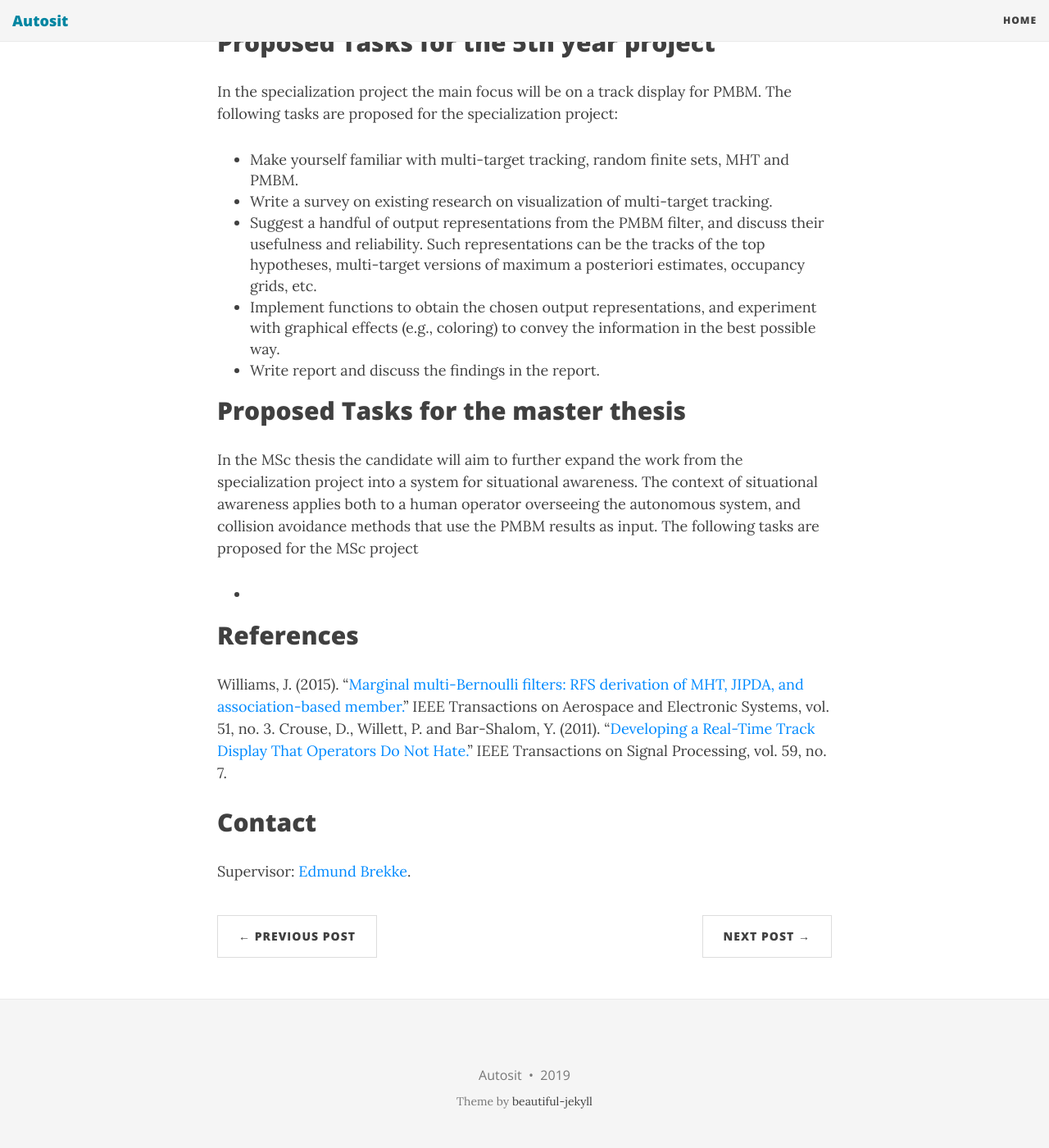
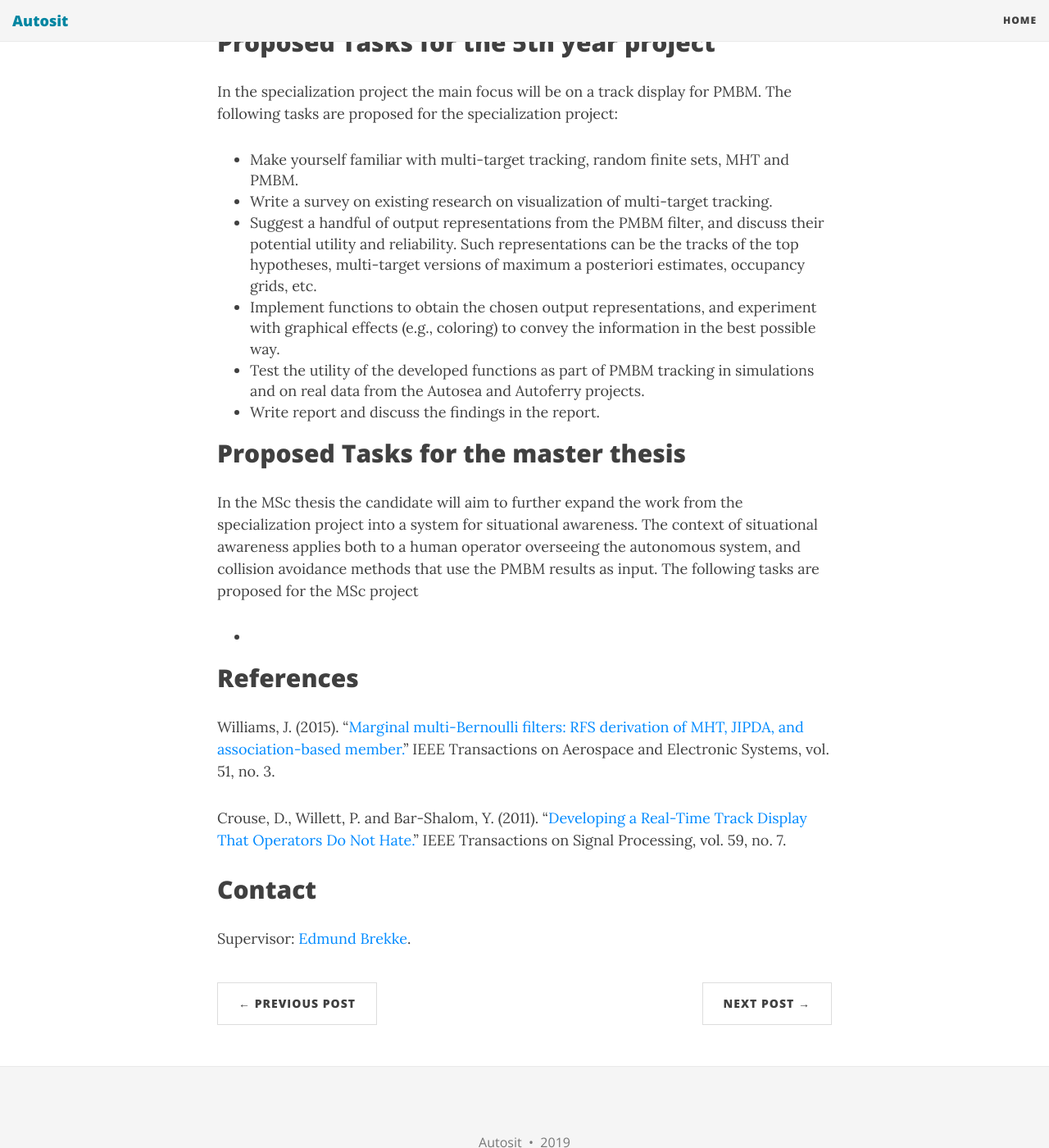
Before and after one commit to autosit/autosit.github.io, a Jekyll site: the page built from _posts/2019-04-12-pmbm_visualization.md, in a window 1280 px wide and 1400 px high, scrolled down 1210 px. Shown: the whole window at 82% size. Built offline with Jekyll 4.4.1, drawn with Linux system fonts in a browser that asks for light colours; nearby versions of some CDN libraries.

Commit message:
more text on pmbm visu

```diff
--- a/_posts/2019-04-12-pmbm_visualization.md
+++ b/_posts/2019-04-12-pmbm_visualization.md
@@ -32,8 +32,9 @@ In the specialization project the main focus will be on a track display for PMBM
 
 * Make yourself familiar with multi-target tracking, random finite sets, MHT and PMBM.
 * Write a survey on existing research on visualization of multi-target tracking.
-* Suggest a handful of output representations from the PMBM filter, and discuss their usefulness and reliability. Such representations can be the tracks of the top hypotheses, multi-target versions of maximum a posteriori estimates, occupancy grids, etc.
+* Suggest a handful of output representations from the PMBM filter, and discuss their potential utility and reliability. Such representations can be the tracks of the top hypotheses, multi-target versions of maximum a posteriori estimates, occupancy grids, etc.
 * Implement functions to obtain the chosen output representations, and experiment with graphical effects (e.g., coloring) to convey the information in the best possible way.
+* Test the utility of the developed functions as part of PMBM tracking in simulations and on real data from the Autosea and Autoferry projects.
 * Write report and discuss the findings in the report.
 
 ## Proposed Tasks for the master thesis
@@ -45,6 +46,7 @@ In the MSc thesis the candidate will aim to further expand the work from the spe
 
 ## References
 Williams, J. (2015). "[Marginal multi-Bernoulli filters: RFS derivation of MHT, JIPDA, and association-based member.][Williams2015]" IEEE Transactions on Aerospace and Electronic Systems, vol. 51, no. 3.
+
 Crouse, D., Willett, P. and Bar-Shalom, Y. (2011). "[Developing a Real-Time Track Display That Operators Do Not Hate.][Crouse2011]" IEEE Transactions on Signal Processing, vol. 59, no. 7.
 
 ## Contact
```
